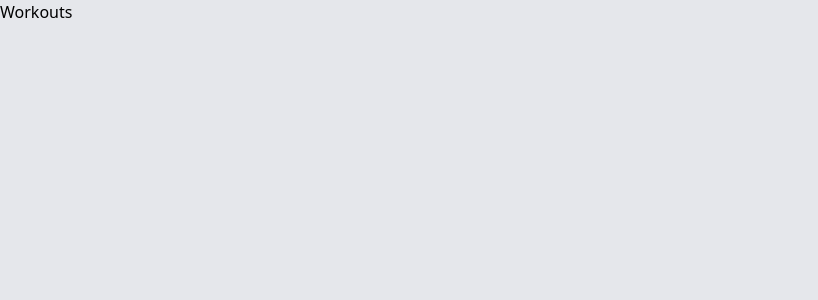
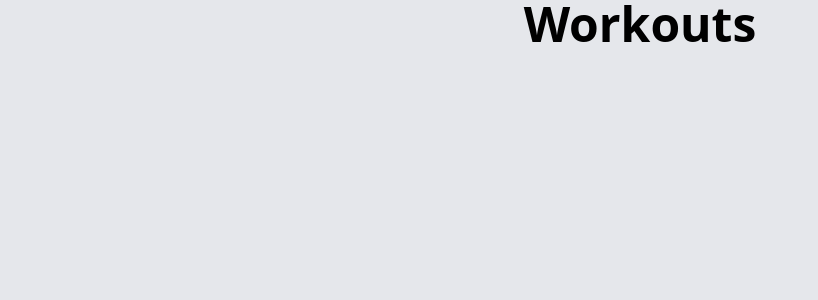
Before and after one commit to mpassava/workout-builder, a Next.js app: page / in a window 1280 px wide. Shown: the top 300 px of the page, without its empty margins (0-818 px from the left). Built offline with nearby package versions, Linux system fonts and the light colour scheme.

Commit message:
pass props from workouts to exercise-list

```diff
--- a/components/workouts/exercise-list.tsx
+++ b/components/workouts/exercise-list.tsx
@@ -1,4 +1,3 @@
-import Exercises from "../../lib/Exercises"
 import ExerciseCard from "./exercise-card"
 import { ChevronDoubleRightIcon, ChevronDoubleDownIcon } from "@heroicons/react/24/outline"
 import { useState } from "react";
@@ -6,11 +5,10 @@ import { Exercise } from "@/lib/types";
 
 
 export default function ExerciseList({ exercises }: { exercises: Exercise[] }) {
-  //const exercises = Array.from(Exercises)
 
   const [collapsed, setSidebarCollapsed] = useState(false);
 
-  if (Exercises.length > 0 && !collapsed)
+  if (exercises.length > 0 && !collapsed)
   {
     return (
       <div className="bg-slate-100 min-h-screen">
--- a/pages/index.tsx
+++ b/pages/index.tsx
@@ -1,8 +1,4 @@
-import Image from 'next/image'
-import { Inter } from 'next/font/google'
 import Head from 'next/head'
-import ExerciseList from '../components/workouts/exercise-list'
-import WorkoutCanvas from '../components/workouts/canvas'
 import Link from 'next/link'
 
 
@@ -12,7 +8,9 @@ export default function Home() {
       <Head>
         <title>Workout Builder v1.0</title>
       </Head>
-      <Link href='/workouts'>Workouts</Link>
+      <div className='font-extrabold text-5xl text-center'>
+        <Link href='/workouts'>Workouts</Link>
+      </div>
     </div>
   )
 }
--- a/pages/workouts/index.tsx
+++ b/pages/workouts/index.tsx
@@ -1,11 +1,11 @@
 import ExerciseList from "@/components/workouts/exercise-list";
-import type { InferGetStaticPropsType, GetStaticProps } from "next";
+import type { InferGetStaticPropsType } from "next";
 
 export default function Workouts(props: InferGetStaticPropsType<typeof getStaticProps>) {
   return (
     <div className="flex min-w-screen min-h-screen bg-gray-50 group rounded-md border border-slate-300">
       <div>
-          <ExerciseList exercises={props.exercises} />
+          <ExerciseList {...props} />
       </div>
       <div className="flex-1 text-center rounded-md border border-slate-300 ">
           This will be where the workout builder is rendered
@@ -17,7 +17,6 @@ export default function Workouts(props: InferGetStaticPropsType<typeof getStatic
 export async function getStaticProps() {
   const response = await fetch('http://localhost:3000/api/test');
   const data = await response.json();
-  console.log(data);
 
   return {
       props: {
```
